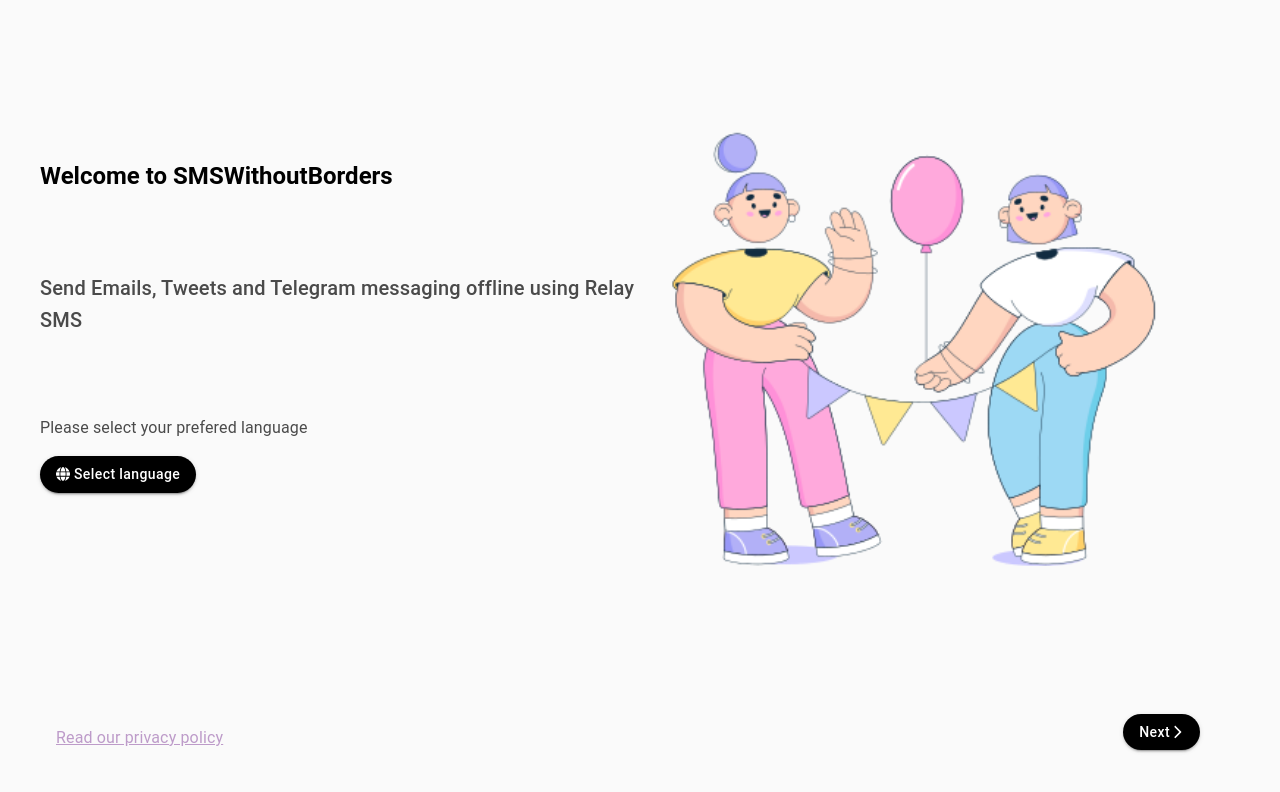
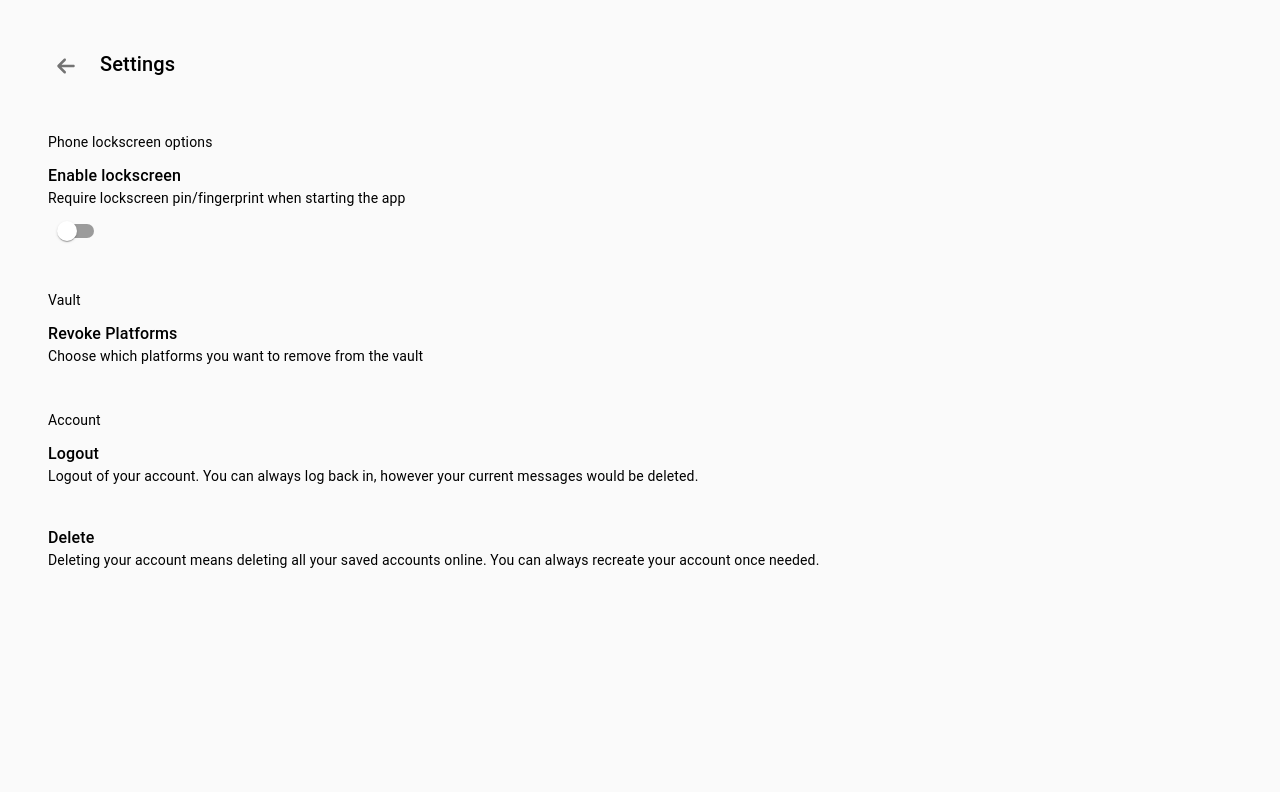
Before and after one commit to smswithoutborders/RelaySMS-Desktop, a React (Create React App) app: page /#/securitysettings in a window 1280 px wide. Before the commit this address led to /#/onboarding. Shown: the top 792 px of the page. Built offline with nearby package versions, Linux system fonts and the light colour scheme.

Commit message:
feature: security and gateway clients settings UI

```diff
--- a/package.json
+++ b/package.json
@@ -3,11 +3,11 @@
   "version": "0.1.0",
   "private": true,
   "main": "./public/electron.js",
-  "author": "SMSWithoutBorders <developers@smswithoutborders.com>",
+  "author": "RelaySMS <developers@RelaySMS.com>",
   "description": "Relay SMS Desktop App",
   "homepage": "./",
   "category": "Communication",
-  "website": "https://smswithoutborders.com",
+  "website": "https://RelaySMS.com",
   "dependencies": {
     "@emotion/react": "^11.11.4",
     "@emotion/styled": "^11.11.5",
--- a/src/App.js
+++ b/src/App.js
@@ -13,6 +13,9 @@
 import Onboarding4 from "./Pages/Onboarding4";
 import Login from "./Components/Login";
 import Signup from "./Components/Signup";
+import SecuritySettings from "./Pages/SecuritySetting";
+import AvailableGatewayClients from "./Pages/AdvancedSettings";
+import AdvancedSettings from "./Pages/AdvancedSettings";
 
 const isElectron = () => {
   return (
@@ -144,6 +147,8 @@
             }
           />
           <Route path="/settings" element={<Settings />} />
+          <Route path="/securitysettings" element={<SecuritySettings />} />
+          <Route path="/advancedsettings" element={<AdvancedSettings />} />
           <Route path="*" element={<Navigate to="/" replace />} />
           <Route path="/login" element={<Login />} />
           <Route path="/signup" element={<Signup />} />
--- /dev/null
+++ b/src/Pages/AdvancedSettings.js
@@ -0,0 +1,40 @@
+import {
+  Box,
+  Divider,
+  IconButton,
+  List,
+  ListItem,
+  ListItemText,
+  Typography,
+} from "@mui/material";
+import React from "react";
+import { FaArrowLeft } from "react-icons/fa6";
+import { Link } from "react-router-dom";
+import { useTranslation } from "react-i18next";
+
+export default function AdvancedSettings() {
+  const { t } = useTranslation();
+  return (
+    <Box sx={{ m: 4, mt: 6 }}>
+      <Box sx={{ display: "flex", my: 2, ml: 2 }}>
+        <IconButton sx={{ mr: 2 }} component={Link} to="/settings">
+          <FaArrowLeft size="20px" />
+        </IconButton>
+        <Typography variant="h6">{t("settings")}</Typography>
+      </Box>
+      {/*  */}
+      <Box>
+        <List>
+          <ListItem>
+            <ListItemText>
+              <Typography variant="body1" sx={{ fontWeight: 500 }}>
+                XXX XXX XXX
+              </Typography>
+            </ListItemText>
+            <Divider />
+          </ListItem>
+        </List>
+      </Box>
+    </Box>
+  );
+}
--- a/src/Pages/Onboarding.js
+++ b/src/Pages/Onboarding.js
@@ -93,7 +93,7 @@
     >
         <Box sx={{ px: 10, mt: 5 }}>
           <Typography variant="h5" sx={{ fontWeight: 600 }}>
-            SMSWithoutBorders
+            RelaySMS
           </Typography>
         </Box>
 
--- /dev/null
+++ b/src/Pages/SecuritySetting.js
@@ -0,0 +1,87 @@
+import {
+  Box,
+  Divider,
+  Grid,
+  IconButton,
+  List,
+  ListItem,
+  ListItemText,
+  Switch,
+  ToggleButton,
+  Typography,
+} from "@mui/material";
+import React, { useState } from "react";
+import { FaArrowLeft, FaToggleOn } from "react-icons/fa6";
+import { Link } from "react-router-dom";
+import { useTranslation } from "react-i18next";
+
+export default function SecuritySettings() {
+  const { t } = useTranslation();
+  return (
+    <Box sx={{ m: 4, mt: 6 }}>
+      <Box sx={{ display: "flex", my: 2, ml: 2 }}>
+        <IconButton sx={{ mr: 2 }} component={Link} to="/settings">
+          <FaArrowLeft size="20px" />
+        </IconButton>
+        <Typography variant="h6">{t("settings")}</Typography>
+      </Box>
+      {/*  */}
+      <Box>
+        <List>
+          <Typography sx={{ pt: 3, ml: 2 }} variant="body2">
+            {t("phonelockoptions")}
+          </Typography>
+
+          <Grid container>
+            <ListItem>
+              <Grid item md={8} sm={8}>
+                <ListItemText>
+                  <Typography variant="body1" sx={{ fontWeight: 500 }}>
+                    {t("enablelock")}
+                  </Typography>
+                  <Typography variant="body2">{t("securitytext1")}</Typography>
+                </ListItemText>
+                <Grid item md={3} sm={3}>
+                  <Switch />
+                </Grid>
+              </Grid>
+              <Divider />
+            </ListItem>
+          </Grid>
+
+          <Typography sx={{ pt: 4, ml: 2 }} variant="body2">
+            {t("vault")}
+          </Typography>
+          <ListItem>
+            <ListItemText>
+              <Typography variant="body1" sx={{ fontWeight: 500 }}>
+                {t("revoke")}
+              </Typography>
+              <Typography variant="body2">{t("securitytext2")}</Typography>
+            </ListItemText>
+            <Divider />
+          </ListItem>
+          <Typography sx={{ pt: 4, ml: 2 }} variant="body2">
+            {t("account")}
+          </Typography>
+          <ListItem>
+            <ListItemText>
+              <Typography variant="body1" sx={{ fontWeight: 500 }}>
+                {t("logout")}
+              </Typography>
+              <Typography variant="body2">{t("logouttext")}</Typography>
+            </ListItemText>
+          </ListItem>
+          <ListItem sx={{ pt: 3 }}>
+            <ListItemText>
+              <Typography variant="body1" sx={{ fontWeight: 500 }}>
+                {t("delete")}
+              </Typography>
+              <Typography variant="body2">{t("deletetext")}</Typography>
+            </ListItemText>
+          </ListItem>
+        </List>
+      </Box>
+    </Box>
+  );
+}
--- a/src/Pages/Settings.js
+++ b/src/Pages/Settings.js
@@ -67,7 +67,11 @@
           <Typography sx={{ pt: 4, ml: 9 }} variant="body2">
             {t("securityAndPrivacy")}
           </Typography>
-          <ListItem>
+          <ListItem
+            component={Link}
+            to="/securitysettings"
+            sx={{ color: "text.primary" }}
+          >
             <ListItemIcon>
               <FaShieldHalved />
             </ListItemIcon>
@@ -82,7 +86,11 @@
           <Typography sx={{ pt: 4, ml: 9 }} variant="body2">
             {t("advancedSettings")}
           </Typography>
-          <ListItem>
+          <ListItem
+            component={Link}
+            to="/advancedsettings"
+            sx={{ color: "text.primary" }}
+          >
             <ListItemIcon>
               <FaTowerCell />
             </ListItemIcon>
--- a/src/locales/en/translation.json
+++ b/src/locales/en/translation.json
@@ -1,5 +1,5 @@
 {
-  "welcome": "Welcome to SMSWithoutBorders",
+  "welcome": "Welcome to RelaySMS",
   "languageName": "English",
   "recent": "Recent",
   "noRecentMessages": "No recent messages",
@@ -11,8 +11,8 @@
   "next": "Next",
   "previous": "Previous",
   "tryExample": "Try Example",
-  "vaultsOnboarding1": "Login or create a new SMSWithoutBorders account to begin Communicating",
-  "vaultsOnboarding2": "SMSWithoutBorders uses the standardized methods provided by the online platforms both utilizing and securing your information stored in vaults",
+  "vaultsOnboarding1": "Login or create a new RelaySMS account to begin Communicating",
+  "vaultsOnboarding2": "RelaySMS uses the standardized methods provided by the online platforms both utilizing and securing your information stored in vaults",
   "done": "You are ready!",
   "tourComplete": "Tour complete! You can add your vault accounts at anytime from within the app",
   "finish": "Finish",
@@ -41,5 +41,16 @@
   "subject": "Subject",
   "composeEmail": "Compose Email",
   "search": "Search",
-  "inbox": "Inbox"
+  "inbox": "Inbox",
+  "phonelockoptions": "Phone lockscreen options",
+  "enablelock": "Enable lockscreen",
+  "securitytext1": "Require lockscreen pin/fingerprint when starting the app",
+  "vault": "Vault",
+  "revoke": "Revoke Platforms",
+  "securitytext2": "Choose which platforms you want to remove from the vault",
+  "account": "Account",
+  "logout": "Logout",
+  "logouttext": "Logout of your account. You can always log back in, however your current messages would be deleted.",
+  "delete": "Delete",
+  "deletetext": "Deleting your account means deleting all your saved accounts online. You can always recreate your account once needed."
 }
--- a/src/locales/fa/translation.json
+++ b/src/locales/fa/translation.json
@@ -1,5 +1,5 @@
 {
-  "welcome": "Welcome to SMSWithoutBorders",
+  "welcome": "Welcome to RelaySMS",
   "languageName": "فارسی",
   "recent": "اخیر",
   "noRecentMessages": "هیچ پیام جدیدی وجود ندارد",
@@ -12,7 +12,7 @@
   "tryExample": "مثال را امتحان کنید",
   "introducingVaults": "معرفی Vaults",
   "vaultsOnboarding1": "خزانه ها دسترسی به حساب های آنلاین شما را در زمانی که آفلاین هستید ایمن نگه می دارند",
-  "vaultsOnboarding2": "SMSWithoutBorders از روش های استاندارد ارائه شده توسط پلتفرم های آنلاین استفاده می کند و از اطلاعات ذخیره شده در خزانه ها و ایمن سازی آنها استفاده می کند.",
+  "vaultsOnboarding2": "RelaySMS از روش های استاندارد ارائه شده توسط پلتفرم های آنلاین استفاده می کند و از اطلاعات ذخیره شده در خزانه ها و ایمن سازی آنها استفاده می کند.",
   "done": "انجام شده",
   "tourComplete": "تور کامل شد! می توانید حساب های خزانه خود را در هر زمان از داخل برنامه اضافه کنید",
   "finish": "پایان",
--- a/src/locales/fr/translation.json
+++ b/src/locales/fr/translation.json
@@ -1,5 +1,5 @@
 {
-  "welcome": "به SMSWithoutBorders خوش آمدید",
+  "welcome": "به RelaySMS خوش آمدید",
   "languageName": "Français",
   "recent": "Récent",
   "noRecentMessages": "Aucun message récent",
@@ -12,7 +12,7 @@
   "tryExample": "Essayez un exemple",
   "introducingVaults": "Présentation des coffres-forts",
   "vaultsOnboarding1": "Les coffres-forts protègent l'accès à vos comptes en ligne lorsque vous êtes hors ligne",
-  "vaultsOnboarding2": "SMSWithoutBorders utilise les méthodes standardisées fournies par les plateformes en ligne en utilisant et en sécurisant vos informations stockées dans des coffres-forts.",
+  "vaultsOnboarding2": "RelaySMS utilise les méthodes standardisées fournies par les plateformes en ligne en utilisant et en sécurisant vos informations stockées dans des coffres-forts.",
   "done": "Finie",
   "tourComplete": "Tutoriel terminé ! Vous pouvez ajouter vos comptes de coffre-fort à tout moment depuis l'application",
   "finish": "Finie",
```
Also changed, not shown: src/Components/Footer.js (+7 -14 lines).
